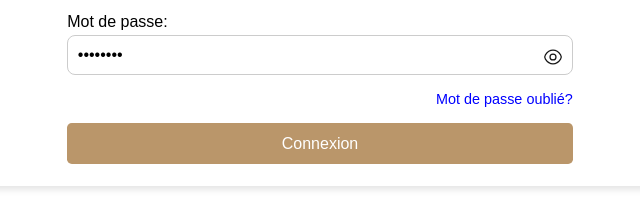
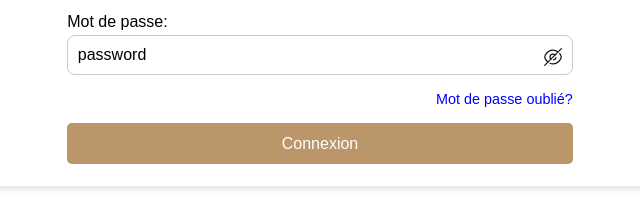
Before and after one commit to DidoucheinSTI2D/Design-System, a website: page index.html in a window 1280 px wide. Both pictures are taken after a click on the picture 872 px from the left and 394 px from the top of the page. Shown: the part 337-542 px from the top of the page, 320-960 px from the left. Drawn offline with Linux system fonts and the light colour scheme; a web font is replaced by a local one.

Commit message:
svg commit

```diff
--- a/darkmode.js
+++ b/darkmode.js
@@ -26,4 +26,17 @@ document.addEventListener("DOMContentLoaded", function() {
             localStorage.setItem("mode", "light");
         }
     })
-})
+});
+
+document.addEventListener("DOMContentLoaded", () => {
+    const passwordInput = document.getElementById("password");
+    const eyePasswordIcon = document.getElementById("eyePasswordVisibility");
+
+    eyePasswordIcon.addEventListener("click", () => {
+
+      const IsPasswordHidden = passwordInput.type === "password";
+      passwordInput.type = IsPasswordHidden ? "text" : "password";
+
+      eyePasswordIcon.src = IsPasswordHidden ? "assets/eye-slash.svg" : "assets/eye.svg";
+    });
+  });
--- a/index.html
+++ b/index.html
@@ -33,7 +33,7 @@
           <input type="password" id="password" name="password" class="password" required value="password"
             onfocus="if (this.value === 'password') {this.value = '';}"
             onblur="if (this.value === '') {this.value = 'password';}" />
-          <img src="assets/eye.svg" class="eye"></img>
+          <img src="assets/eye.svg" class="eye" id="eyePasswordVisibility"></img>
         </div>
         <!-- <p class="errLoginPassword">Veuillez Indiquer votre mot de passe</p>  -->
 
```
